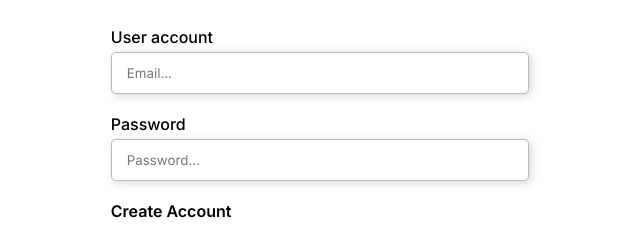
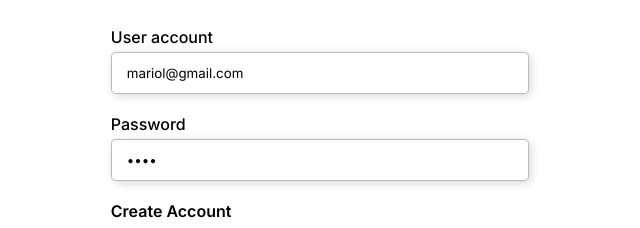
Before and after one commit to valeennmendez/codePages, a plain HTML site: page pages/login.html in a window 1280 px wide. Shown: the part 380-608 px from the top of the page, without its empty margins (320-960 px from the left). Drawn offline with Linux system fonts and the light colour scheme.

Commit message:
Update login.html

```diff
--- a/pages/login.html
+++ b/pages/login.html
@@ -19,11 +19,11 @@
           <div class="form-group">
             <div class="mb-3">
                   <label for="">User account</label>
-                  <input type="text" class="form-control" name="" id="email" placeholder="Email..."  autocomplete="username">
+                  <input type="text" class="form-control" name="" id="email" placeholder="Email..."  autocomplete="username" value="mariol@gmail.com">
             </div>
             <div class="mb-3">
                   <label for="">Password</label>
-                  <input type="password" class="form-control" name="" id="password"  placeholder="Password..." autocomplete="current-password">
+                  <input type="password" class="form-control" name="" id="password"  placeholder="Password..." autocomplete="current-password" value="hola">
             </div>
           </div>
           <div class="registerAccount">
```
